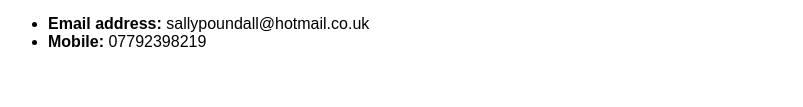
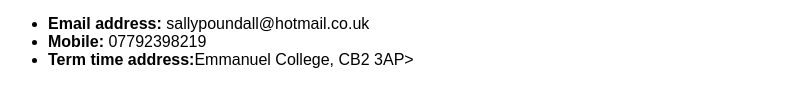
Before and after one commit to sallypoundall/first_site, a plain HTML site: page index.html in a window 1280 px wide. Shown: the part 387-494 px from the top of the page, without its empty margins (0-803 px from the left). Drawn offline with Linux system fonts and the light colour scheme.

Commit message:
Edited index.html

```diff
--- a/index.html
+++ b/index.html
@@ -10,4 +10,5 @@
 <ul style="font-family:Arial">
 	<li><strong>Email address:</strong> sallypoundall@hotmail.co.uk</li>
 	<li><strong>Mobile:</strong> 07792398219</li>
+	<li><strong>Term time address:</strong>Emmanuel College, CB2 3AP></li>
 </ul>
```
